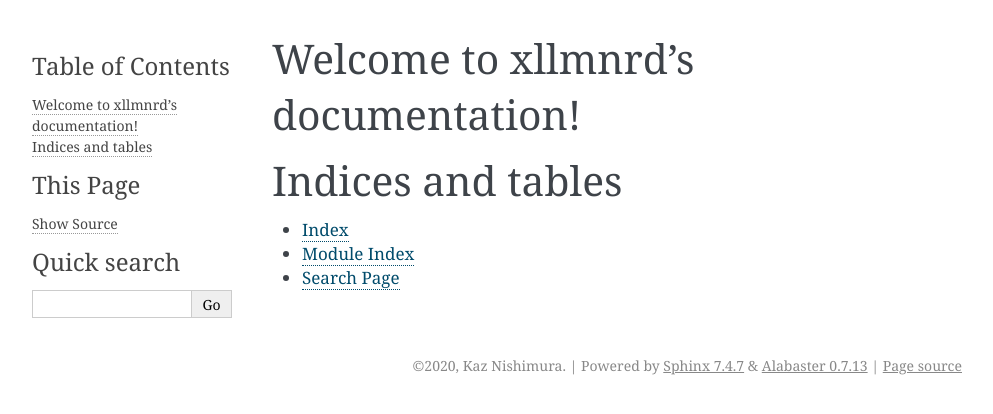
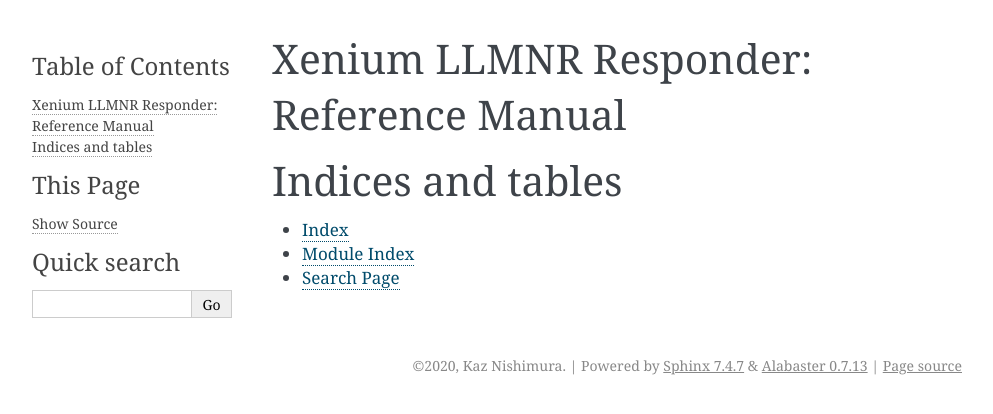
Before and after one commit to vx68k/xllmnrd, a Sphinx documentation site: the page built from sphinx/index.rst, in a window 1280 px wide. Shown: the top 414 px of the page, without its empty margins (148-1141 px from the left). Built offline with Sphinx 7.4.7, drawn with Linux system fonts in a browser that asks for light colours.

Commit message:
Change the title heading

```diff
--- a/sphinx/index.rst
+++ b/sphinx/index.rst
@@ -3,8 +3,8 @@
    You can adapt this file completely to your liking, but it should at least
    contain the root `toctree` directive.
 
-Welcome to xllmnrd's documentation!
-===================================
+Xenium LLMNR Responder: Reference Manual
+========================================
 
 .. toctree::
    :maxdepth: 2
```
